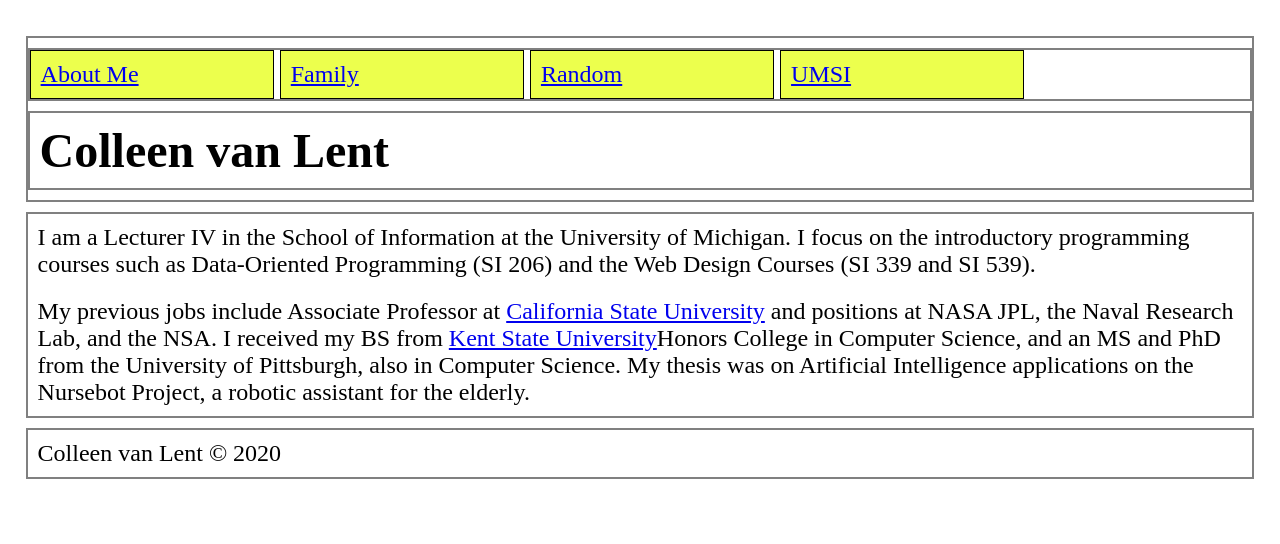
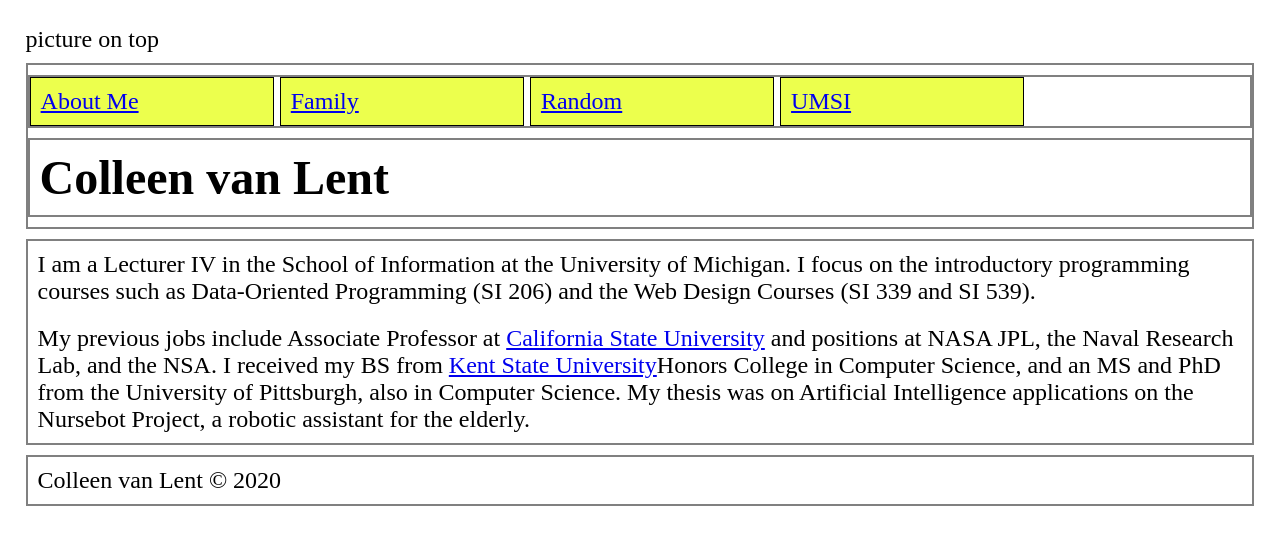
Before and after one commit to orestidine/hw01-2021, a plain HTML site: page index.html in a window 1280 px wide. Drawn offline with Linux system fonts and the light colour scheme; files that its build step writes are made by us from their sources.

Commit message:
Update index.html

```diff
--- a/index.html
+++ b/index.html
@@ -4,6 +4,7 @@
 	<meta charset="UTF-8">
 	<meta name="viewport" content="width=device-width, initial-scale=1.0">
 	<link rel="icon" href="imgs/favicon.ico">
+	picture on top
 	<link rel="stylesheet" href="css/html5reset.css">
 	<link rel="stylesheet" href="css/style.css">
 	<title>About Me</title>
```
